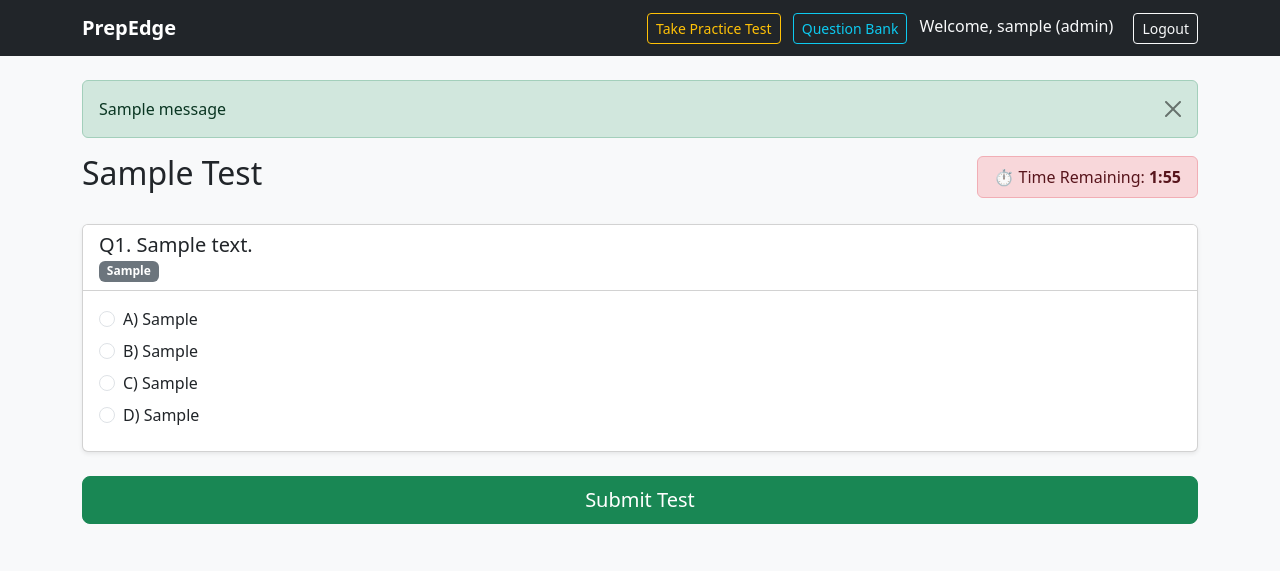
After one commit to Faizankankudti/prepedge, a Flask app: a page that uses templates/base.html in a window 1280 px wide. The commit adds this page. Shown: the top 571 px of the page. Run offline with Flask 3, Linux system fonts and the light colour scheme; a user stored in the database is signed in; tables that the repository leaves empty hold one stand-in row (values such as "Sample post"); one stand-in notice (Sample message) is shown.

Commit message:
US-02 US-03: Added timed test engine, auto-evaluation, and solutions explanation view

```diff
--- a/app.py
+++ b/app.py
@@ -1,6 +1,6 @@
 from flask import Flask, render_template, redirect, url_for, flash, request
 from flask_login import LoginManager, login_user, logout_user, login_required, current_user
-from models import db, User, Question
+from models import db, User, Question, TestResult
 from functools import wraps
 
 app = Flask(__name__)
@@ -79,7 +79,8 @@ def login():
 @login_required
 def dashboard():
     total_questions = Question.query.count() if current_user.role == 'admin' else 0
-    return render_template('dashboard.html', total_questions=total_questions)
+    recent_tests = TestResult.query.filter_by(user_id=current_user.id).order_by(TestResult.date_taken.desc()).limit(5).all()
+    return render_template('dashboard.html', total_questions=total_questions, recent_tests=recent_tests)
 
 @app.route('/admin/questions')
 @login_required
@@ -120,6 +121,59 @@ def delete_question(q_id):
     flash('Question deleted successfully.', 'info')
     return redirect(url_for('admin_questions'))
 
+# --- SPRINT 3: TEST ENGINE & EVALUATION ---
+@app.route('/tests')
+@login_required
+def test_selection():
+    categories = db.session.query(Question.category).distinct().all()
+    category_list = [c[0] for c in categories]
+    return render_template('test_selection.html', categories=category_list)
+
+@app.route('/test/start/<category>')
+@login_required
+def start_test(category):
+    questions = Question.query.filter_by(category=category).all()
+    if not questions:
+        flash(f'No questions available for {category}.', 'warning')
+        return redirect(url_for('test_selection'))
+    # 2 minutes per test for practice
+    time_limit_minutes = 2
+    return render_template('take_test.html', category=category, questions=questions, time_limit=time_limit_minutes)
+
+@app.route('/test/submit/<category>', methods=['POST'])
+@login_required
+def submit_test(category):
+    questions = Question.query.filter_by(category=category).all()
+    score = 0
+    total = len(questions)
+    review_data = []
+
+    for q in questions:
+        selected_option = request.form.get(f'question_{q.id}')
+        is_correct = (selected_option == q.correct_option)
+        if is_correct:
+            score += 1
+
+        review_data.append({
+            'question': q,
+            'selected': selected_option,
+            'is_correct': is_correct
+        })
+
+    percentage = round((score / total) * 100, 2) if total > 0 else 0
+
+    result = TestResult(
+        user_id=current_user.id,
+        category=category,
+        total_questions=total,
+        score=score,
+        percentage=percentage
+    )
+    db.session.add(result)
+    db.session.commit()
+
+    return render_template('test_result.html', category=category, score=score, total=total, percentage=percentage, review_data=review_data)
+
 @app.route('/logout')
 @login_required
 def logout():
--- a/templates/base.html
+++ b/templates/base.html
@@ -12,6 +12,7 @@
             <a class="navbar-brand fw-bold" href="{{ url_for('dashboard') }}">PrepEdge</a>
             <div>
                 {% if current_user.is_authenticated %}
+                    <a href="{{ url_for('test_selection') }}" class="btn btn-outline-warning btn-sm me-2">Take Practice Test</a>
                     {% if current_user.role == 'admin' %}
                         <a href="{{ url_for('admin_questions') }}" class="btn btn-outline-info btn-sm me-2">Question Bank</a>
                     {% endif %}
--- /dev/null
+++ b/templates/take_test.html
@@ -0,0 +1,59 @@
+{% extends 'base.html' %}
+{% block content %}
+<div class="d-flex justify-content-between align-items-center mb-4">
+    <h2>{{ category }} Test</h2>
+    <div class="alert alert-danger mb-0 py-2 px-3">
+        ⏱️ Time Remaining: <strong id="timer">02:00</strong>
+    </div>
+</div>
+
+<form id="test-form" action="{{ url_for('submit_test', category=category) }}" method="POST">
+    {% for q in questions %}
+    <div class="card shadow-sm mb-4">
+        <div class="card-header bg-white">
+            <h5 class="mb-0">Q{{ loop.index }}. {{ q.question_text }}</h5>
+            <small class="badge bg-secondary">{{ q.company }}</small>
+        </div>
+        <div class="card-body">
+            <div class="form-check mb-2">
+                <input class="form-check-input" type="radio" name="question_{{ q.id }}" id="q{{ q.id }}_a" value="A">
+                <label class="form-check-label" for="q{{ q.id }}_a">A) {{ q.option_a }}</label>
+            </div>
+            <div class="form-check mb-2">
+                <input class="form-check-input" type="radio" name="question_{{ q.id }}" id="q{{ q.id }}_b" value="B">
+                <label class="form-check-label" for="q{{ q.id }}_b">B) {{ q.option_b }}</label>
+            </div>
+            <div class="form-check mb-2">
+                <input class="form-check-input" type="radio" name="question_{{ q.id }}" id="q{{ q.id }}_c" value="C">
+                <label class="form-check-label" for="q{{ q.id }}_c">C) {{ q.option_c }}</label>
+            </div>
+            <div class="form-check mb-2">
+                <input class="form-check-input" type="radio" name="question_{{ q.id }}" id="q{{ q.id }}_d" value="D">
+                <label class="form-check-label" for="q{{ q.id }}_d">D) {{ q.option_d }}</label>
+            </div>
+        </div>
+    </div>
+    {% endfor %}
+
+    <button type="submit" class="btn btn-success btn-lg w-100 mb-5">Submit Test</button>
+</form>
+
+<script>
+    let duration = {{ time_limit }} * 60;
+    const timerDisplay = document.getElementById('timer');
+    const form = document.getElementById('test-form');
+
+    const countdown = setInterval(() => {
+        let minutes = Math.floor(duration / 60);
+        let seconds = duration % 60;
+        seconds = seconds < 10 ? '0' + seconds : seconds;
+        timerDisplay.textContent = `${minutes}:${seconds}`;
+
+        if (--duration < 0) {
+            clearInterval(countdown);
+            alert("Time's up! Submitting your test automatically.");
+            form.submit();
+        }
+    }, 1000);
+</script>
+{% endblock %}
```
Also changed, not shown: models.py (+17 -4 lines), templates/dashboard.html (+27 -3 lines), templates/test_result.html (added, +35 -0 lines), templates/test_selection.html (added, +24 -0 lines).
